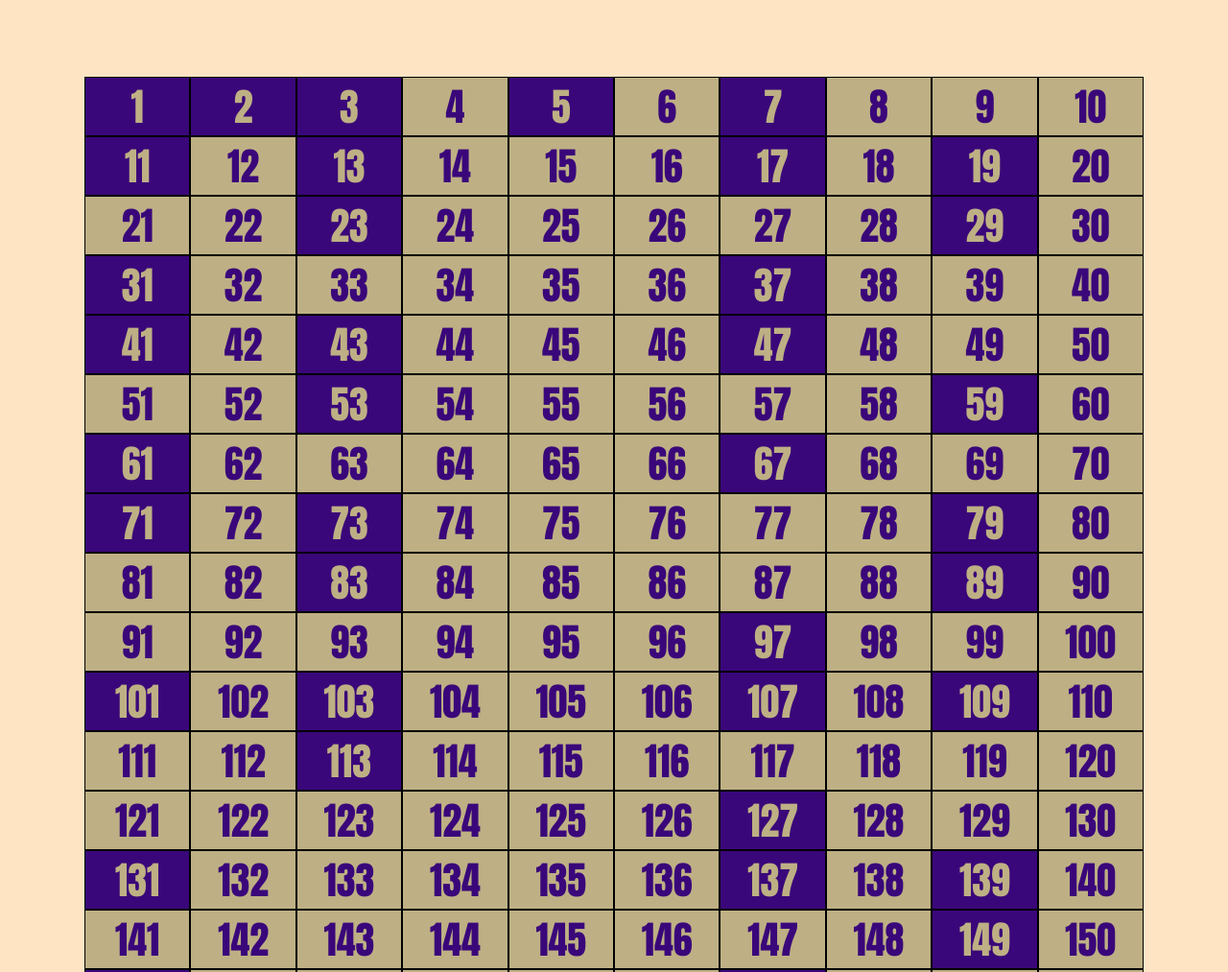
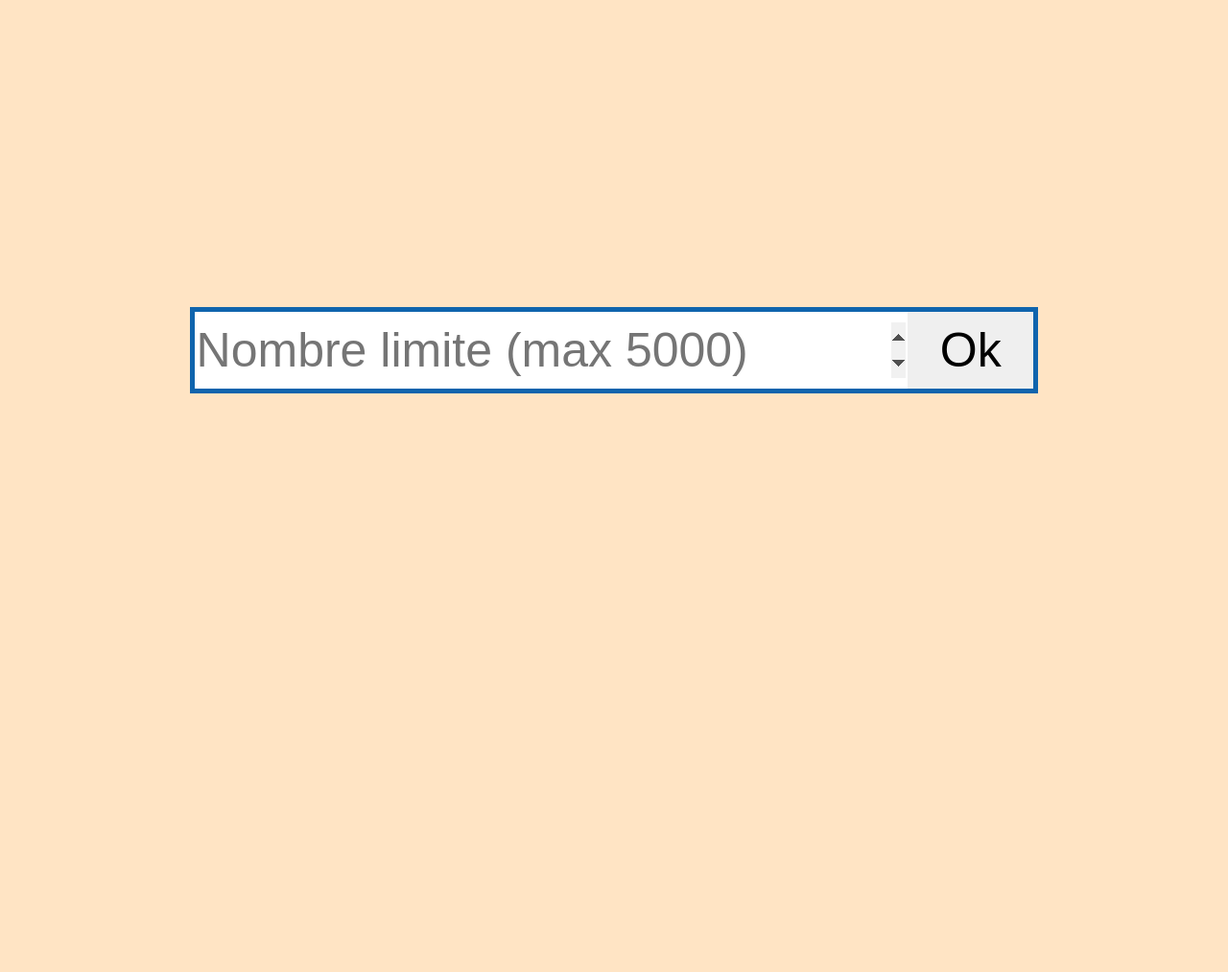
Before and after one commit to AlexandreDestoky/Nombre-Premiers, a plain HTML site: page index.html in a window 1280 px wide. Shown: the top 1013 px of the page at 96% size. After the commit the page ends 800 px from the top, so only its background shows below. Drawn offline with Linux system fonts and the light colour scheme.

Commit message:
Choix du nombre
input pour que l'utilisateur choisisse le nombre d'éléments a vérifier

```diff
--- a/app.js
+++ b/app.js
@@ -1,4 +1,22 @@
+//recherche du dom
 const box = document.querySelector(".container");
+const nombre = document.querySelector(".nombre");
+const btn = document.querySelector(".bouton");
+const limite = document.querySelector(".limite");
+
+//variables de travail
+let nombreChoisi;
+
+btn.addEventListener("click", () => {
+  if (nombre.value == "") {
+    alert("veuillez entrez un nombre");
+  } else {
+    nombreChoisi = nombre.value;
+    limite.style.display = "none";
+    affichageNombre(nombreChoisi);
+  }
+});
+
 
 //Fonction de vérification de nombre premier
 let verifPremier = (nombreATester) => {
@@ -12,9 +30,9 @@ let verifPremier = (nombreATester) => {
 };
 
 
-
-
-for (let i = 1; i <= 500; i++) {
+//fonction d'affichage des nombres
+let affichageNombre = (nombreChoisi) => {
+  for (let i = 1; i <= nombreChoisi; i++) {
     let div = document.createElement("span");
     div.textContent = i;
     box.append(div);
@@ -25,8 +43,9 @@ for (let i = 1; i <= 500; i++) {
     }
 
     //si le nombre est premier on change sa couleur
-  if(verifPremier(i)) {
-    div.style.background = "rgb(58, 7, 122)";
-    div.style.color = "rgb(190, 176, 132)";
+    if (verifPremier(i)) {
+      div.style.background = "rgb(15, 100, 173)";
+      div.style.color = "rgb(240, 155, 80)";
     }
   }
+};
--- a/index.html
+++ b/index.html
@@ -8,6 +8,11 @@
   </head>
   <body>
     <div class="container"></div>
+    <div class="limite">
+      <input type="number" placeholder="Nombre limite (max 5000)" max="5000" min="1" class="nombre" autofocus />
+      <input type="button" class="bouton" value="Ok" />
+    </div>
+
     <script src="app.js"></script>
   </body>
 </html>
--- a/style.css
+++ b/style.css
@@ -1,22 +1,52 @@
 * {
-  box-sizing:border-box;
+  box-sizing: border-box;
 }
 
 body {
   background-color: bisque;
 }
 span {
-  background-color: rgb(190, 176, 132) ;
-  border:1px solid black;
-  width:10%;
-  display:inline-block;
-  text-align:center;
-  font-size:40px;
+  background-color:rgb(240, 155, 80);
+  border: 1px solid black;
+  width: 10%;
+  display: inline-block;
+  text-align: center;
+  font-size: 40px;
   font-weight: bold;
-  font-family: Impact, Haettenschweiler, 'Arial Narrow Bold', sans-serif;
-  color:rgb(58, 7, 122);
+  font-family: Impact, Haettenschweiler, "Arial Narrow Bold", sans-serif;
+  color: rgb(15, 100, 173);
+  user-select: none;
 }
 
 .container {
   margin: 10vh;
 }
+
+.limite {
+  margin: auto;
+  margin-top: 40vh;
+  width: 70%;
+  border: 5px solid rgb(15, 100, 173);
+  display: flex;
+  justify-content: center;
+}
+
+.nombre,
+.bouton {
+  font-size: 50px;
+  height: 80px;
+  border: none;
+  outline: none;
+}
+.nombre {
+  width: 85%;
+}
+
+.bouton {
+  width: 15%;
+  cursor: pointer;
+}
+.bouton:hover {
+  background-color: rgb(15, 100, 173);
+  color: rgb(240, 155, 80);
+}
```
Lines whose indentation alone changed are shown as unchanged.
